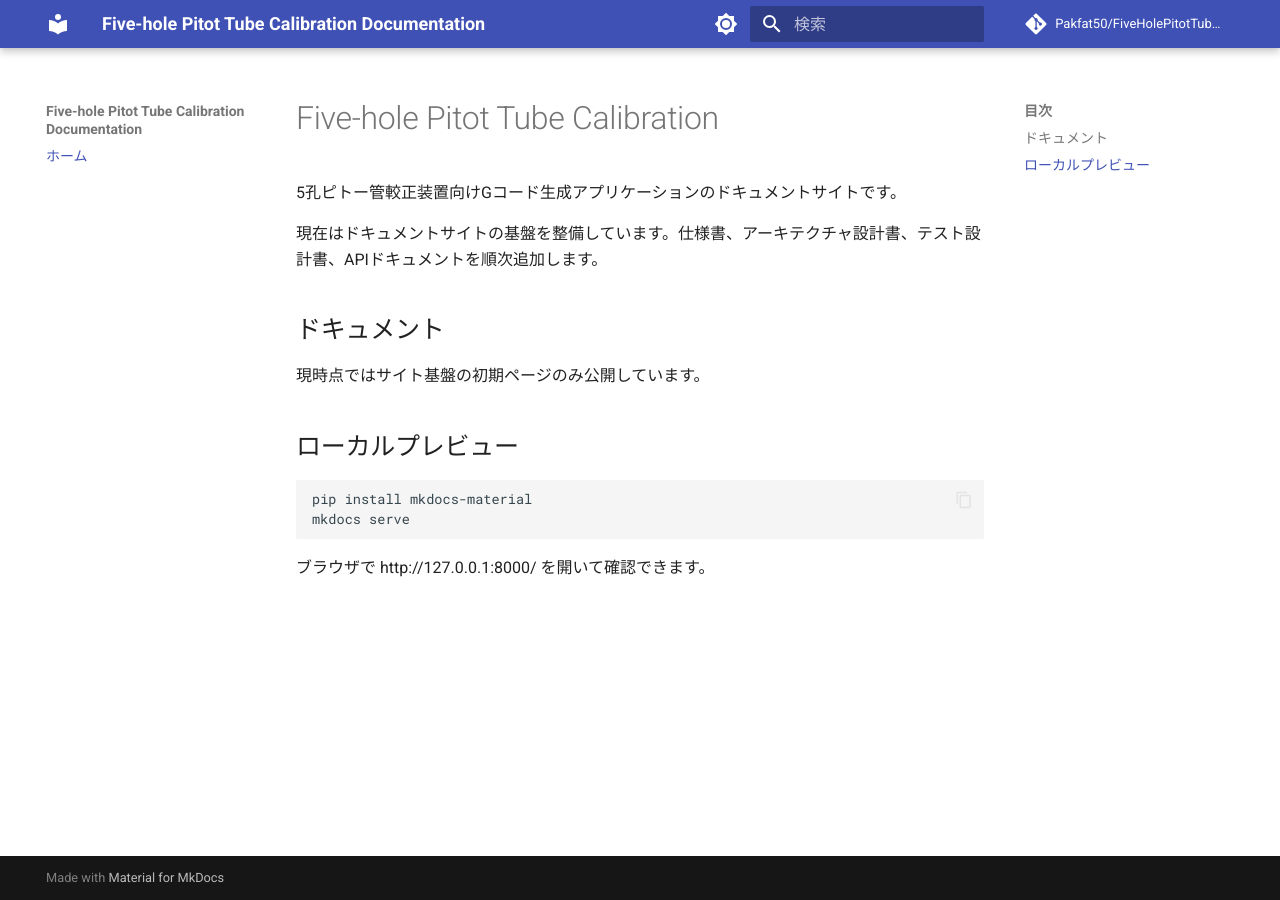
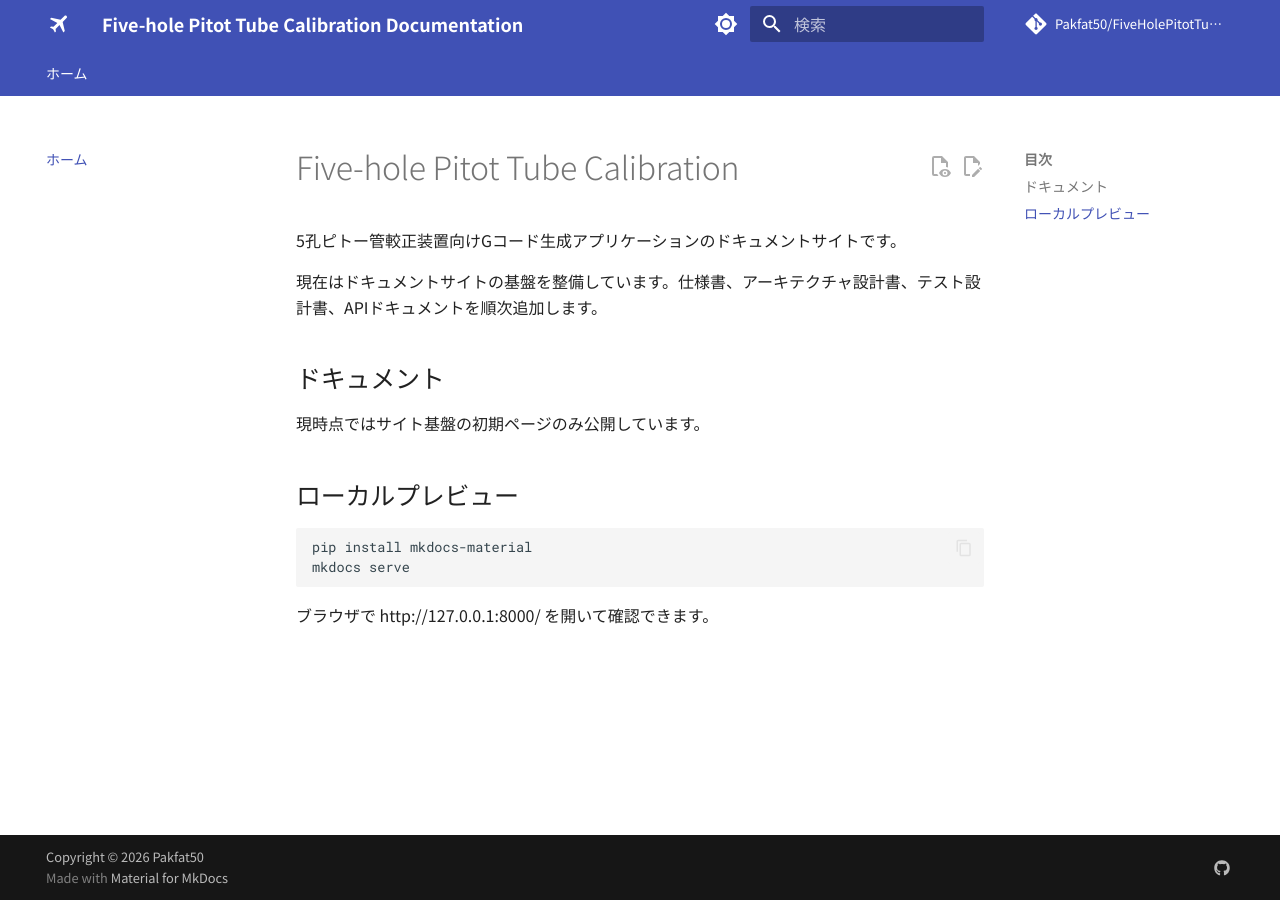
Before and after one commit to Pakfat50/FiveHolePitotTubeCalibration, an MkDocs documentation site: the page built from docs/index.md, in a window 1280 px wide. Built offline with MkDocs 1.6.1 and Material for MkDocs 9.7.7, drawn with Linux system fonts in a browser that asks for light colours; comment, search, counter and statistics services are not loaded.

Commit message:
docs: modernize MkDocs Material theme

```diff
--- a/mkdocs.yml
+++ b/mkdocs.yml
@@ -5,24 +5,45 @@ site_url: https://pakfat50.github.io/FiveHolePitotTubeCalibration/
 repo_url: https://github.com/Pakfat50/FiveHolePitotTubeCalibration
 repo_name: Pakfat50/FiveHolePitotTubeCalibration
 edit_uri: edit/develop/docs/
+copyright: Copyright &copy; 2026 Pakfat50
 
 theme:
   name: material
   language: ja
+  icon:
+    logo: material/airplane
+  font:
+    text: Noto Sans JP
+    code: Roboto Mono
   features:
+    - navigation.instant
+    - navigation.instant.progress
+    - navigation.tabs
     - navigation.sections
+    - navigation.expand
     - navigation.top
+    - navigation.tracking
+    - toc.follow
     - search.suggest
     - search.highlight
+    - search.share
     - content.code.copy
+    - content.code.annotate
+    - content.action.edit
+    - content.action.view
+    - announce.dismiss
   palette:
     - media: "(prefers-color-scheme: light)"
       scheme: default
+      primary: indigo
+      accent: cyan
       toggle:
         icon: material/brightness-7
         name: ダークモードへ切り替え
     - media: "(prefers-color-scheme: dark)"
       scheme: slate
+      primary: indigo
+      accent: cyan
       toggle:
         icon: material/brightness-4
         name: ライトモードへ切り替え
@@ -37,11 +58,18 @@ markdown_extensions:
   - toc:
       permalink: true
   - pymdownx.highlight
+  - pymdownx.inlinehilite
   - pymdownx.superfences:
       custom_fences:
         - name: mermaid
           class: mermaid
           format: !!python/name:pymdownx.superfences.fence_code_format
 
+extra:
+  social:
+    - icon: fontawesome/brands/github
+      link: https://github.com/Pakfat50/FiveHolePitotTubeCalibration
+      name: GitHubリポジトリ
+
 nav:
   - ホーム: index.md
```
